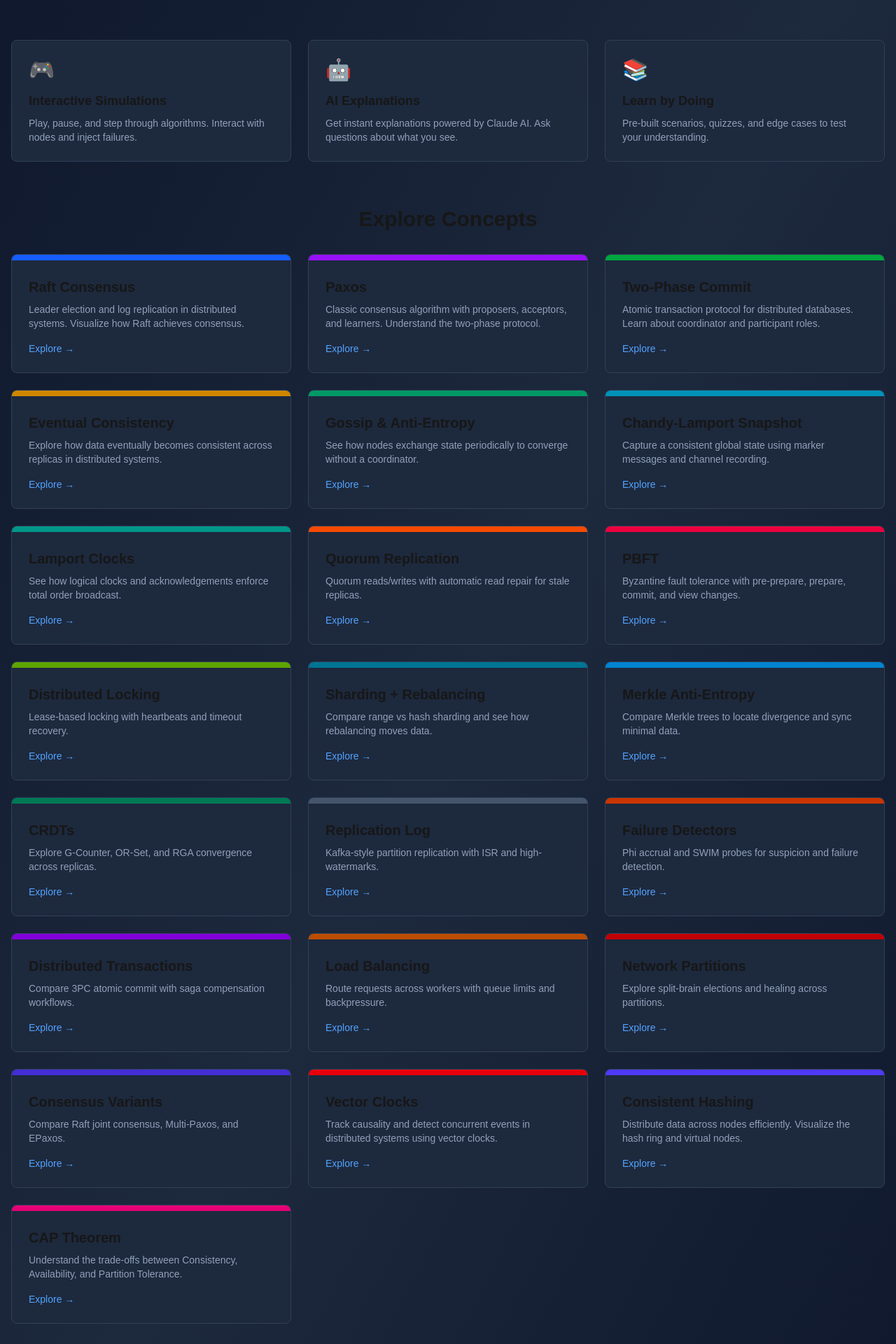
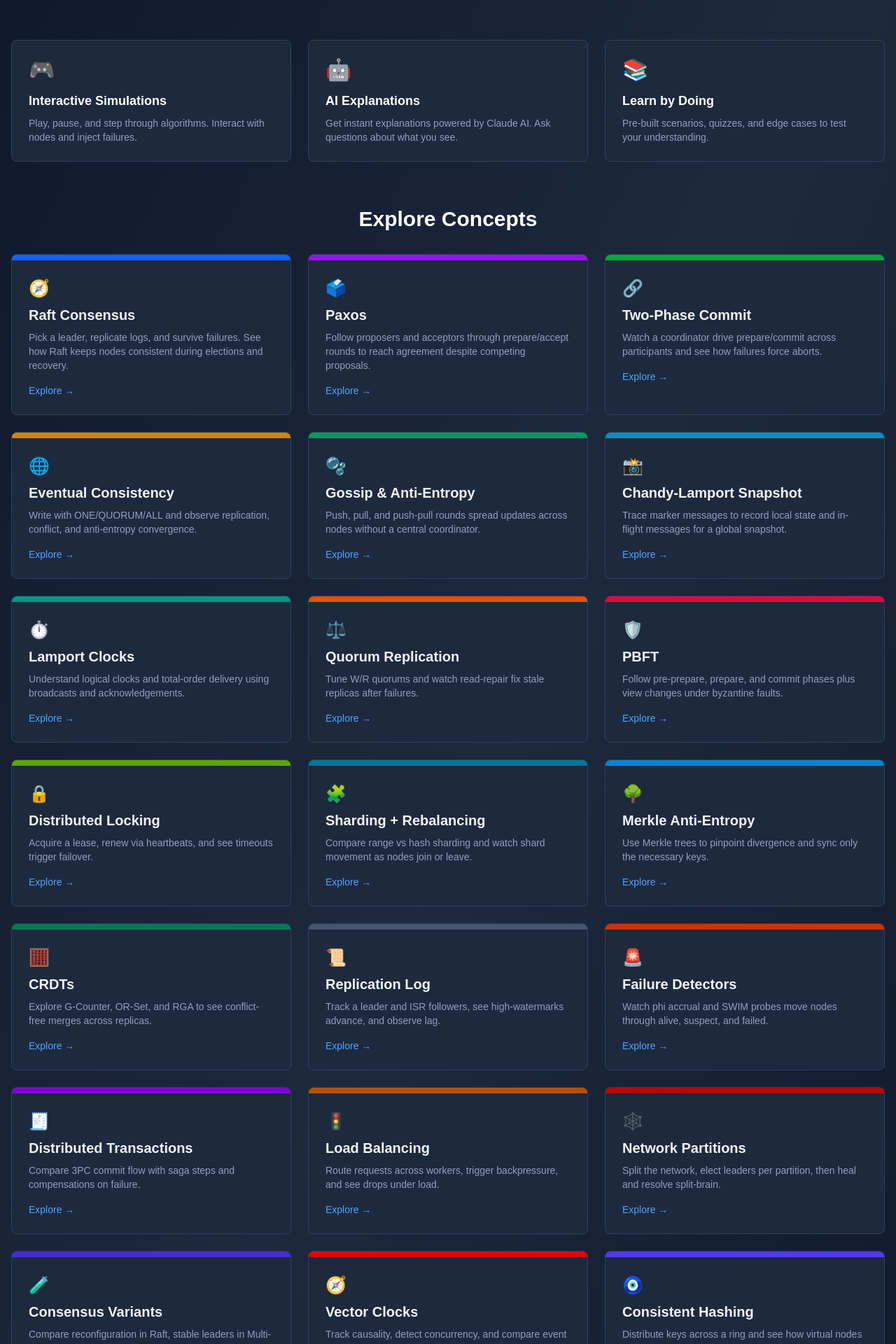
Before and after one commit to sandeepkv93/distributed-systems-visualizer, a Next.js app: page / in a window 1280 px wide. Shown: the part 240-2160 px from the top of the page at 70% size. Built offline with nearby package versions, Linux system fonts and the light colour scheme.

Commit message:
Improve home cards and fix status types

```diff
--- a/app/load-balancing/page.tsx
+++ b/app/load-balancing/page.tsx
@@ -79,7 +79,7 @@ export default function LoadBalancingPage() {
     setShowExplanation(true);
     const stats = lb.getStats();
     const currentState = {
-      workers: workers.map((w) => ({ id: w.id, queue: w.queue, processing: w.processing, status: w.status })),
+      workers: workers.map((w) => ({ id: w.id, queue: w.queue, processing: w.processing, status: w.loadStatus })),
       stats,
       scenario: selectedScenario,
     };
@@ -106,7 +106,7 @@ export default function LoadBalancingPage() {
   const toggleWorker = (workerId: string) => {
     const worker = workers.find((w) => w.id === workerId);
     if (!worker) return;
-    if (worker.status === 'failed') {
+    if (worker.loadStatus === 'failed') {
       lb.recoverWorker(workerId);
     } else {
       lb.failWorker(workerId);
@@ -115,8 +115,8 @@ export default function LoadBalancingPage() {
   };
 
   const getWorkerColor = (worker: LoadWorker): string => {
-    if (worker.status === 'failed') return '#EF4444';
-    if (worker.status === 'overloaded') return '#F59E0B';
+    if (worker.loadStatus === 'failed') return '#EF4444';
+    if (worker.loadStatus === 'overloaded') return '#F59E0B';
     return '#10B981';
   };
 
--- a/app/page.tsx
+++ b/app/page.tsx
@@ -5,162 +5,184 @@ const concepts = [
     name: 'Raft Consensus',
     path: '/raft',
     description:
-      'Leader election and log replication in distributed systems. Visualize how Raft achieves consensus.',
+      'Pick a leader, replicate logs, and survive failures. See how Raft keeps nodes consistent during elections and recovery.',
     color: 'bg-blue-600',
+    emoji: '🧭',
   },
   {
     name: 'Paxos',
     path: '/paxos',
     description:
-      'Classic consensus algorithm with proposers, acceptors, and learners. Understand the two-phase protocol.',
+      'Follow proposers and acceptors through prepare/accept rounds to reach agreement despite competing proposals.',
     color: 'bg-purple-600',
+    emoji: '🗳️',
   },
   {
     name: 'Two-Phase Commit',
     path: '/two-phase-commit',
     description:
-      'Atomic transaction protocol for distributed databases. Learn about coordinator and participant roles.',
+      'Watch a coordinator drive prepare/commit across participants and see how failures force aborts.',
     color: 'bg-green-600',
+    emoji: '🔗',
   },
   {
     name: 'Eventual Consistency',
     path: '/eventual-consistency',
     description:
-      'Explore how data eventually becomes consistent across replicas in distributed systems.',
+      'Write with ONE/QUORUM/ALL and observe replication, conflict, and anti-entropy convergence.',
     color: 'bg-yellow-600',
+    emoji: '🌐',
   },
   {
     name: 'Gossip & Anti-Entropy',
     path: '/gossip-anti-entropy',
     description:
-      'See how nodes exchange state periodically to converge without a coordinator.',
+      'Push, pull, and push-pull rounds spread updates across nodes without a central coordinator.',
     color: 'bg-emerald-600',
+    emoji: '🫧',
   },
   {
     name: 'Chandy-Lamport Snapshot',
     path: '/chandy-lamport',
     description:
-      'Capture a consistent global state using marker messages and channel recording.',
+      'Trace marker messages to record local state and in-flight messages for a global snapshot.',
     color: 'bg-cyan-600',
+    emoji: '📸',
   },
   {
     name: 'Lamport Clocks',
     path: '/lamport-clocks',
     description:
-      'See how logical clocks and acknowledgements enforce total order broadcast.',
+      'Understand logical clocks and total-order delivery using broadcasts and acknowledgements.',
     color: 'bg-teal-600',
+    emoji: '⏱️',
   },
   {
     name: 'Quorum Replication',
     path: '/quorum-replication',
     description:
-      'Quorum reads/writes with automatic read repair for stale replicas.',
+      'Tune W/R quorums and watch read-repair fix stale replicas after failures.',
     color: 'bg-orange-600',
+    emoji: '⚖️',
   },
   {
     name: 'PBFT',
     path: '/pbft',
     description:
-      'Byzantine fault tolerance with pre-prepare, prepare, commit, and view changes.',
+      'Follow pre-prepare, prepare, and commit phases plus view changes under byzantine faults.',
     color: 'bg-rose-600',
+    emoji: '🛡️',
   },
   {
     name: 'Distributed Locking',
     path: '/distributed-locking',
     description:
-      'Lease-based locking with heartbeats and timeout recovery.',
+      'Acquire a lease, renew via heartbeats, and see timeouts trigger failover.',
     color: 'bg-lime-600',
+    emoji: '🔒',
   },
   {
     name: 'Sharding + Rebalancing',
     path: '/sharding-rebalancing',
     description:
-      'Compare range vs hash sharding and see how rebalancing moves data.',
+      'Compare range vs hash sharding and watch shard movement as nodes join or leave.',
     color: 'bg-cyan-700',
+    emoji: '🧩',
   },
   {
     name: 'Merkle Anti-Entropy',
     path: '/merkle-anti-entropy',
     description:
-      'Compare Merkle trees to locate divergence and sync minimal data.',
+      'Use Merkle trees to pinpoint divergence and sync only the necessary keys.',
     color: 'bg-sky-600',
+    emoji: '🌳',
   },
   {
     name: 'CRDTs',
     path: '/crdts',
     description:
-      'Explore G-Counter, OR-Set, and RGA convergence across replicas.',
+      'Explore G-Counter, OR-Set, and RGA to see conflict-free merges across replicas.',
     color: 'bg-emerald-700',
+    emoji: '🧮',
   },
   {
     name: 'Replication Log',
     path: '/replication-log',
     description:
-      'Kafka-style partition replication with ISR and high-watermarks.',
+      'Track a leader and ISR followers, see high-watermarks advance, and observe lag.',
     color: 'bg-slate-600',
+    emoji: '📜',
   },
   {
     name: 'Failure Detectors',
     path: '/failure-detectors',
     description:
-      'Phi accrual and SWIM probes for suspicion and failure detection.',
+      'Watch phi accrual and SWIM probes move nodes through alive, suspect, and failed.',
     color: 'bg-orange-700',
+    emoji: '🚨',
   },
   {
     name: 'Distributed Transactions',
     path: '/distributed-transactions',
     description:
-      'Compare 3PC atomic commit with saga compensation workflows.',
+      'Compare 3PC commit flow with saga steps and compensations on failure.',
     color: 'bg-purple-700',
+    emoji: '🧾',
   },
   {
     name: 'Load Balancing',
     path: '/load-balancing',
     description:
-      'Route requests across workers with queue limits and backpressure.',
+      'Route requests across workers, trigger backpressure, and see drops under load.',
     color: 'bg-amber-700',
+    emoji: '🚦',
   },
   {
     name: 'Network Partitions',
     path: '/network-partitions',
     description:
-      'Explore split-brain elections and healing across partitions.',
+      'Split the network, elect leaders per partition, then heal and resolve split-brain.',
     color: 'bg-red-700',
+    emoji: '🕸️',
   },
   {
     name: 'Consensus Variants',
     path: '/consensus-variants',
     description:
-      'Compare Raft joint consensus, Multi-Paxos, and EPaxos.',
+      'Compare reconfiguration in Raft, stable leaders in Multi-Paxos, and EPaxos fast paths.',
     color: 'bg-indigo-700',
+    emoji: '🧪',
   },
   {
     name: 'Vector Clocks',
     path: '/vector-clocks',
     description:
-      'Track causality and detect concurrent events in distributed systems using vector clocks.',
+      'Track causality, detect concurrency, and compare event orderings with vector clocks.',
     color: 'bg-red-600',
+    emoji: '🧭',
   },
   {
     name: 'Consistent Hashing',
     path: '/consistent-hashing',
     description:
-      'Distribute data across nodes efficiently. Visualize the hash ring and virtual nodes.',
+      'Distribute keys across a ring and see how virtual nodes minimize reshuffling.',
     color: 'bg-indigo-600',
+    emoji: '🧿',
   },
   {
     name: 'CAP Theorem',
     path: '/cap-theorem',
     description:
-      'Understand the trade-offs between Consistency, Availability, and Partition Tolerance.',
+      'Explore trade-offs among Consistency, Availability, and Partition Tolerance with real systems.',
     color: 'bg-pink-600',
+    emoji: '🔺',
   },
 ];
 
 export default function Home() {
   return (
     <div className="min-h-screen bg-gradient-to-br from-slate-900 via-slate-800 to-slate-900">
-      <div className="max-w-7xl mx-auto px-4 py-12">
+      <div className="max-w-7xl mx-auto px-4 py-12 text-slate-100">
         {/* Hero Section */}
         <div className="text-center mb-16">
           <h1 className="text-5xl font-bold mb-4 bg-gradient-to-r from-blue-400 to-purple-600 bg-clip-text text-transparent">
@@ -176,21 +198,21 @@ export default function Home() {
         <div className="grid md:grid-cols-3 gap-6 mb-16">
           <div className="bg-slate-800 p-6 rounded-lg border border-slate-700">
             <div className="text-3xl mb-3">🎮</div>
-            <h3 className="text-lg font-semibold mb-2">Interactive Simulations</h3>
+            <h3 className="text-lg font-semibold mb-2 text-white">Interactive Simulations</h3>
             <p className="text-slate-400 text-sm">
               Play, pause, and step through algorithms. Interact with nodes and inject failures.
             </p>
           </div>
           <div className="bg-slate-800 p-6 rounded-lg border border-slate-700">
             <div className="text-3xl mb-3">🤖</div>
-            <h3 className="text-lg font-semibold mb-2">AI Explanations</h3>
+            <h3 className="text-lg font-semibold mb-2 text-white">AI Explanations</h3>
             <p className="text-slate-400 text-sm">
               Get instant explanations powered by Claude AI. Ask questions about what you see.
             </p>
           </div>
           <div className="bg-slate-800 p-6 rounded-lg border border-slate-700">
             <div className="text-3xl mb-3">📚</div>
-            <h3 className="text-lg font-semibold mb-2">Learn by Doing</h3>
+            <h3 className="text-lg font-semibold mb-2 text-white">Learn by Doing</h3>
             <p className="text-slate-400 text-sm">
               Pre-built scenarios, quizzes, and edge cases to test your understanding.
             </p>
@@ -199,7 +221,7 @@ export default function Home() {
 
         {/* Concepts Grid */}
         <div>
-          <h2 className="text-3xl font-bold mb-8 text-center">Explore Concepts</h2>
+          <h2 className="text-3xl font-bold mb-8 text-center text-white">Explore Concepts</h2>
           <div className="grid md:grid-cols-2 lg:grid-cols-3 gap-6">
             {concepts.map((concept) => (
               <Link
@@ -209,6 +231,7 @@ export default function Home() {
               >
                 <div className={`h-2 ${concept.color}`} />
                 <div className="p-6">
+                  <div className="text-2xl mb-2">{concept.emoji}</div>
                   <h3 className="text-xl font-semibold mb-2 group-hover:text-blue-400 transition-colors">
                     {concept.name}
                   </h3>
@@ -224,7 +247,7 @@ export default function Home() {
 
         {/* Getting Started */}
         <div className="mt-16 bg-slate-800 rounded-lg border border-slate-700 p-8">
-          <h2 className="text-2xl font-bold mb-4">Getting Started</h2>
+          <h2 className="text-2xl font-bold mb-4 text-white">Getting Started</h2>
           <ol className="space-y-3 text-slate-300">
             <li className="flex items-start">
               <span className="bg-blue-600 text-white rounded-full w-6 h-6 flex items-center justify-center mr-3 mt-0.5 flex-shrink-0">
--- a/lib/types.ts
+++ b/lib/types.ts
@@ -382,7 +382,7 @@ export type FDStatus = 'alive' | 'suspect' | 'failed';
 export interface FailureDetectorNode extends BaseNode {
   lastHeartbeat: number;
   phi: number;
-  status: FDStatus;
+  fdStatus: FDStatus;
 }
 
 export interface FailureDetectorMessage extends Message {
@@ -424,7 +424,7 @@ export interface LoadWorker extends BaseNode {
   queue: number;
   capacity: number;
   processing: number;
-  status: 'healthy' | 'overloaded' | 'failed';
+  loadStatus: 'healthy' | 'overloaded' | 'failed';
 }
 
 export interface LoadRequest {
```
Also changed, not shown: app/failure-detectors/page.tsx (+6 -6 lines), lib/algorithms/failureDetectors.ts (+26 -11 lines), lib/algorithms/loadBalancing.ts (+11 -3 lines).
